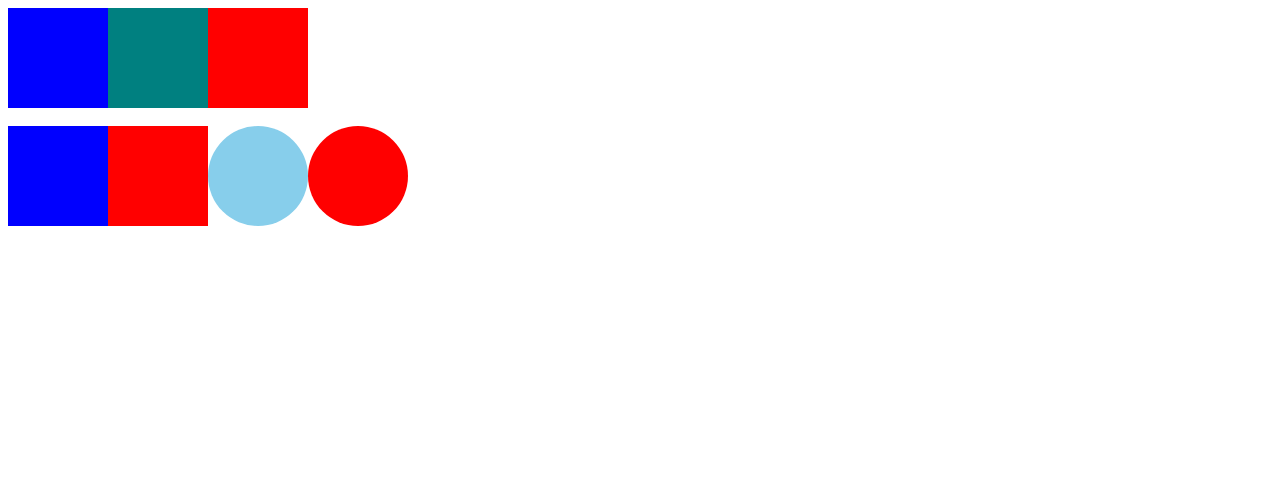
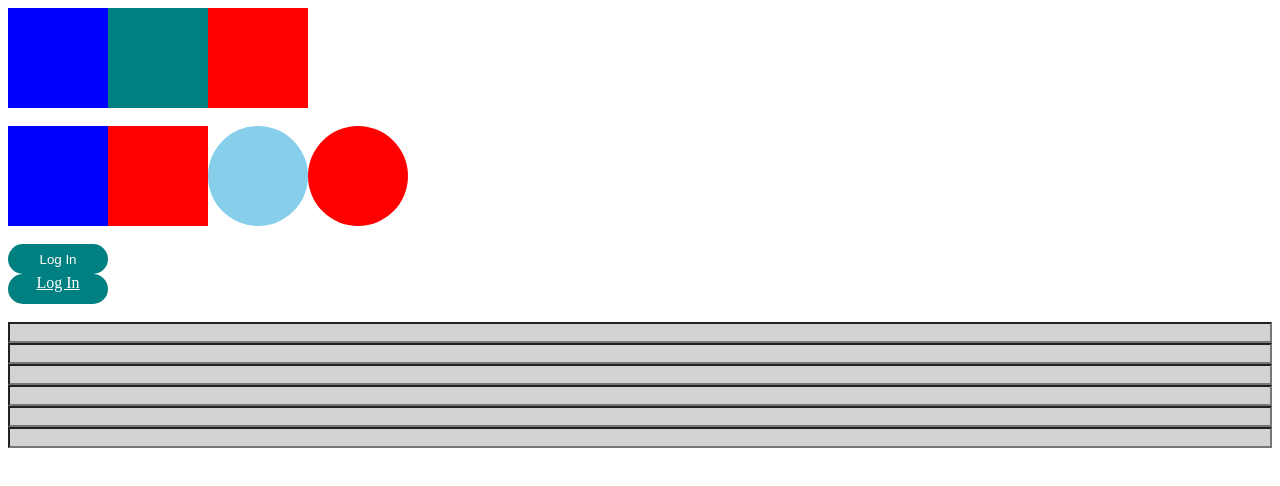
Before and after one commit to kimoony/styled-components-practice, a React (Create React App) app: page / in a window 1280 px wide. Shown: the top 486 px of the page. Built offline with nearby package versions, Linux system fonts and the light colour scheme.

Commit message:
:memo: Add AsAndAttrs.js
as와 attrs 적용하기

```diff
--- a/src/App.js
+++ b/src/App.js
@@ -1,11 +1,13 @@
 import FirstStyled from 'components/FirstStyled';
 import Extending from 'components/Extending';
+import AsAndAttrs from 'components/AsAndAttrs';
 
 function App() {
   return (
     <>
       <FirstStyled /><br />
-      <Extending />
+      <Extending /><br />
+      <AsAndAttrs />
     </>
   );
 }
--- /dev/null
+++ b/src/components/AsAndAttrs.js
@@ -0,0 +1,39 @@
+import styled from 'styled-components';
+
+const Father = styled.div`
+  display: flex;
+  flex-direction: column;
+`;
+
+const Btn = styled.button`
+  color: #fff;
+  width: 100px;
+  height: 30px;
+  background-color: teal;
+  border: 0;
+  border-radius: 15px;
+  text-align: center;
+`;
+
+// attrs - 태그에 속성 값을 설정
+const Input = styled.input.attrs({ required: true, minLength: 10 })`
+  background-color: lightgray;
+`;
+
+function AsAndAttrs() {
+  return (
+    <Father as="header">
+      <Btn>Log In</Btn>
+      {/* Btn 컴포넌트는 그대로 사용하고 싶고 HTML 태그만 변경하고 싶을때 as 를 사용한다. */}
+      <Btn as="a" href="/">Log In</Btn><br />
+      <Input />
+      <Input />
+      <Input />
+      <Input />
+      <Input />
+      <Input />
+    </Father>
+  );
+}
+
+export default AsAndAttrs;
```
